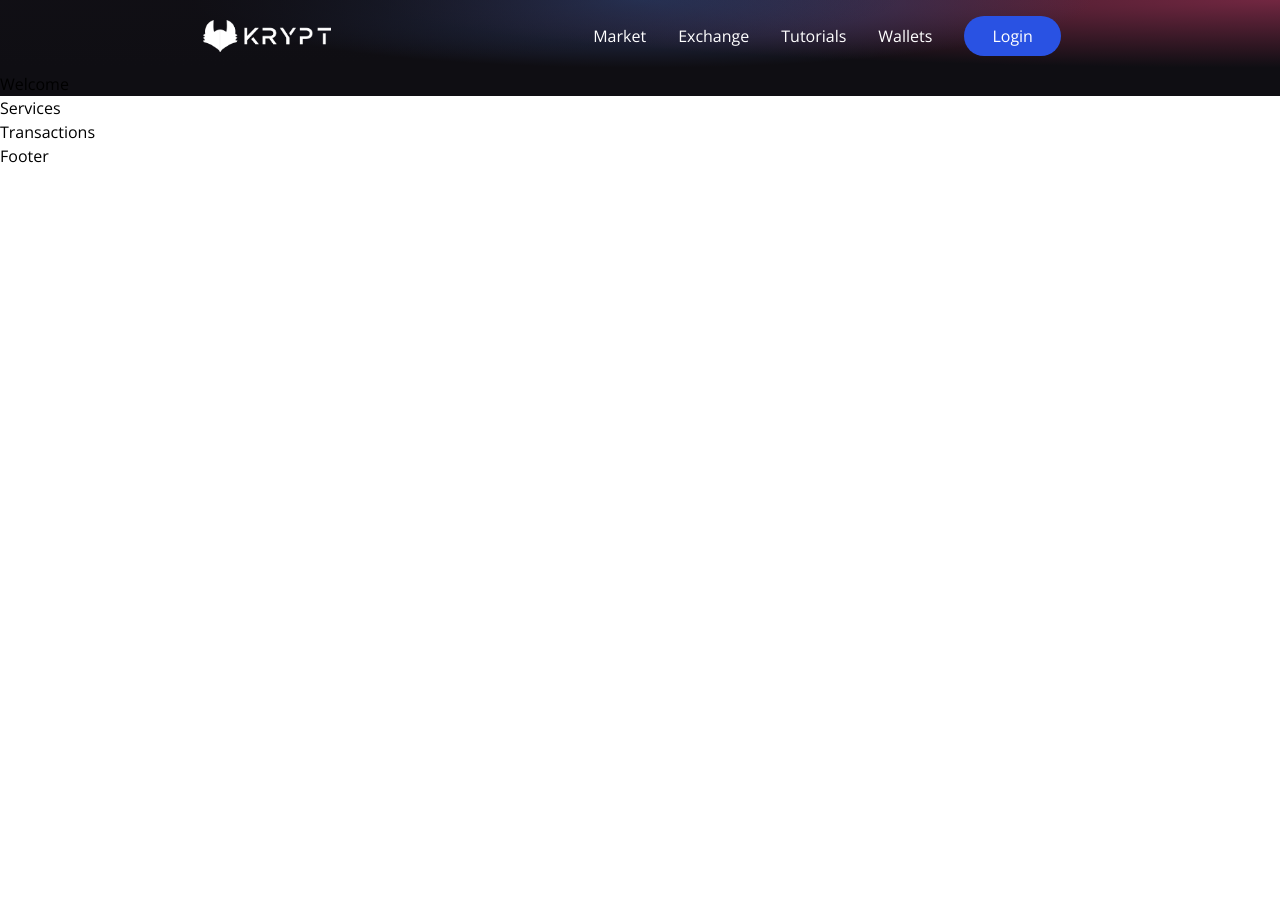
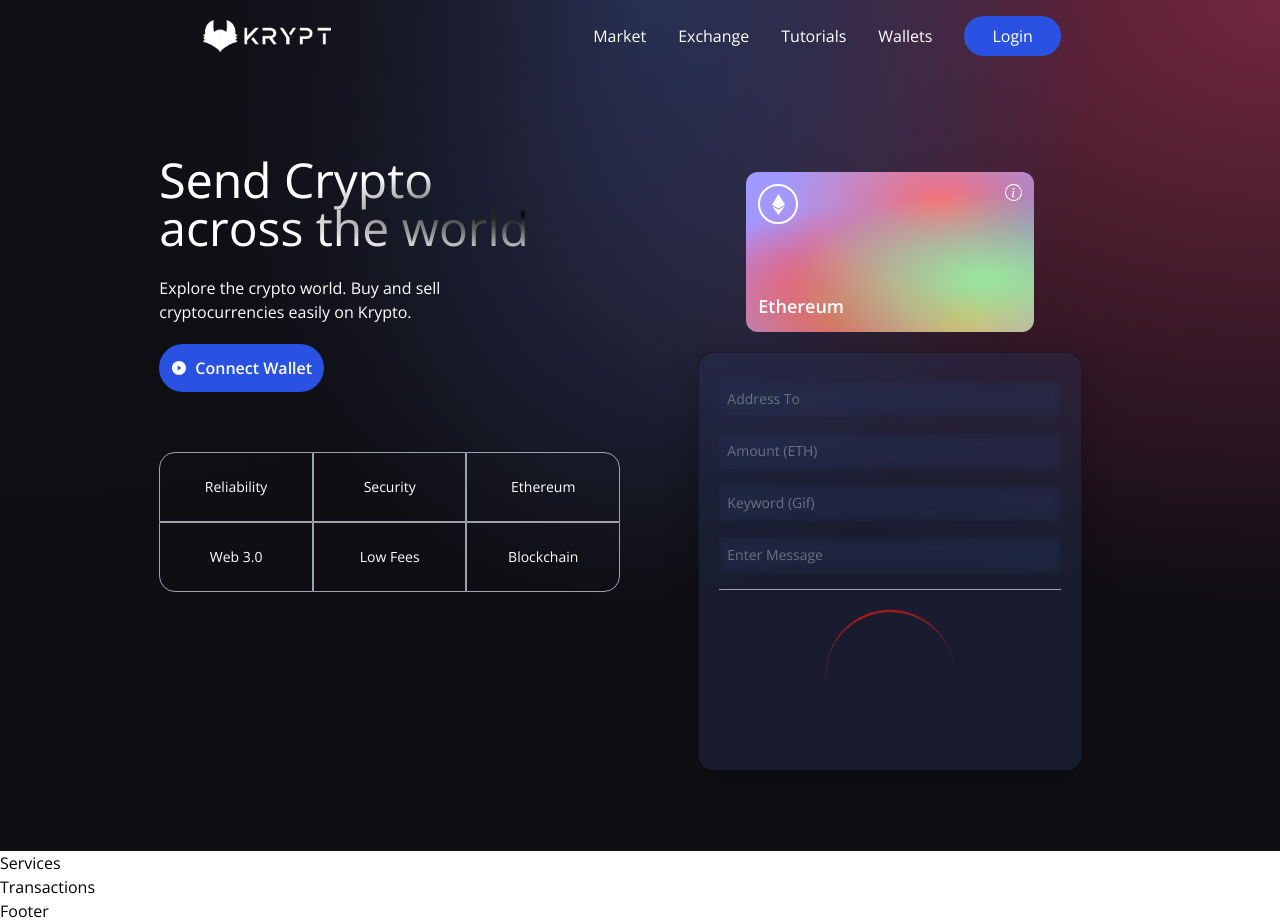
Before and after one commit to Roshith93/web3, a React (Vite) app: page / in a window 1280 px wide. Before the commit the page ends 800 px from the top, so only its background shows below. Built offline with nearby package versions, Linux system fonts and the light colour scheme.

Commit message:
welcome component updated

```diff
--- a/src/components/Welcome.jsx
+++ b/src/components/Welcome.jsx
@@ -3,9 +3,121 @@
 import { SiEthereum } from "react-icons/si";
 import { BsInfoCircle } from "react-icons/bs";
 
+// import { TransactionContext } from "../context/TransactionContext";
+// import { shortenAddress } from "../utils/shortenAddress";
+import { Loader } from ".";
+
+const companyCommonStyles = "min-h-[70px] sm:px-0 px-2 sm:min-w-[120px] flex justify-center items-center border-[0.5px] border-gray-400 text-sm font-light text-white";
+
+const Input = ({ placeholder, name, type, value, handleChange }) => (
+  <input
+    placeholder={placeholder}
+    type={type}
+    step="0.0001"
+    value={value}
+    onChange={(e) => handleChange(e, name)}
+    className="my-2 w-full rounded-sm p-2 outline-none bg-transparent text-white border-none text-sm white-glassmorphism"
+  />
+);
 
 const Welcome = () => {
- return <h1>Welcome</h1>
-}
+  // const { currentAccount, connectWallet, handleChange, sendTransaction, formData, isLoading } = useContext(TransactionContext);
 
-export default Welcome
+  const handleSubmit = (e) => {
+    const { addressTo, amount, keyword, message } = formData;
+
+    e.preventDefault();
+
+    if (!addressTo || !amount || !keyword || !message) return;
+
+    // sendTransaction();
+  };
+  const handleChange = () => {s}
+
+  return (
+    <div className="flex w-full justify-center items-center">
+      <div className="flex mf:flex-row flex-col items-start justify-between md:p-20 py-12 px-4">
+        <div className="flex flex-1 justify-start items-start flex-col mf:mr-10">
+          <h1 className="text-3xl sm:text-5xl text-white text-gradient py-1">
+            Send Crypto <br /> across the world
+          </h1>
+          <p className="text-left mt-5 text-white font-light md:w-9/12 w-11/12 text-base">
+            Explore the crypto world. Buy and sell cryptocurrencies easily on Krypto.
+          </p>
+          {true && (
+            <button
+              type="button"
+              // onClick={connectWallet}
+              className="flex flex-row justify-center items-center my-5 bg-[#2952e3] p-3 rounded-full cursor-pointer hover:bg-[#2546bd]"
+            >
+              <AiFillPlayCircle className="text-white mr-2" />
+              <p className="text-white text-base font-semibold">
+                Connect Wallet
+              </p>
+            </button>
+          )}
+
+          <div className="grid sm:grid-cols-3 grid-cols-2 w-full mt-10">
+            <div className={`rounded-tl-2xl ${companyCommonStyles}`}>
+              Reliability
+            </div>
+            <div className={companyCommonStyles}>Security</div>
+            <div className={`sm:rounded-tr-2xl ${companyCommonStyles}`}>
+              Ethereum
+            </div>
+            <div className={`sm:rounded-bl-2xl ${companyCommonStyles}`}>
+              Web 3.0
+            </div>
+            <div className={companyCommonStyles}>Low Fees</div>
+            <div className={`rounded-br-2xl ${companyCommonStyles}`}>
+              Blockchain
+            </div>
+          </div>
+        </div>
+
+        <div className="flex flex-col flex-1 items-center justify-start w-full mf:mt-0 mt-10">
+          <div className="p-3 flex justify-end items-start flex-col rounded-xl h-40 sm:w-72 w-full my-5 eth-card .white-glassmorphism ">
+            <div className="flex justify-between flex-col w-full h-full">
+              <div className="flex justify-between items-start">
+                <div className="w-10 h-10 rounded-full border-2 border-white flex justify-center items-center">
+                  <SiEthereum fontSize={21} color="#fff" />
+                </div>
+                <BsInfoCircle fontSize={17} color="#fff" />
+              </div>
+              <div>
+                <p className="text-white font-light text-sm">
+                  {/* {shortenAddress(currentAccount)} */}
+                </p>
+                <p className="text-white font-semibold text-lg mt-1">
+                  Ethereum
+                </p>
+              </div>
+            </div>
+          </div>
+          <div className="p-5 sm:w-96 w-full flex flex-col justify-start items-center blue-glassmorphism">
+            <Input placeholder="Address To" name="addressTo" type="text" handleChange={handleChange} />
+            <Input placeholder="Amount (ETH)" name="amount" type="number" handleChange={handleChange} />
+            <Input placeholder="Keyword (Gif)" name="keyword" type="text" handleChange={handleChange} />
+            <Input placeholder="Enter Message" name="message" type="text" handleChange={handleChange} />
+
+            <div className="h-[1px] w-full bg-gray-400 my-2" />
+
+            {true
+              ? <Loader />
+              : (
+                <button
+                  type="button"
+                  // onClick={handleSubmit}
+                  className="text-white w-full mt-2 border-[1px] p-2 border-[#3d4f7c] hover:bg-[#3d4f7c] rounded-full cursor-pointer"
+                >
+                  Send now
+                </button>
+              )}
+          </div>
+        </div>
+      </div>
+    </div>
+  );
+};
+
+export default Welcome;
```
